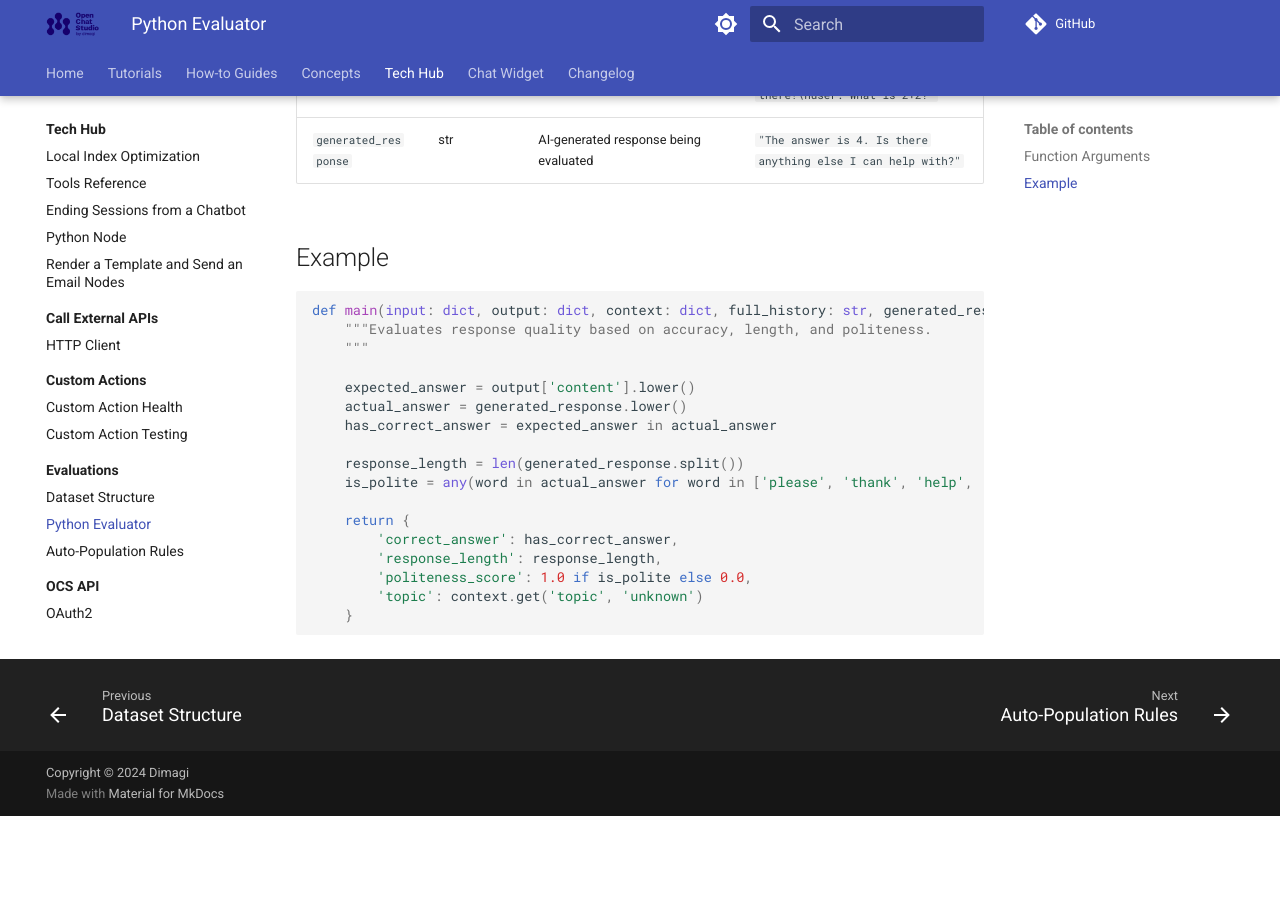
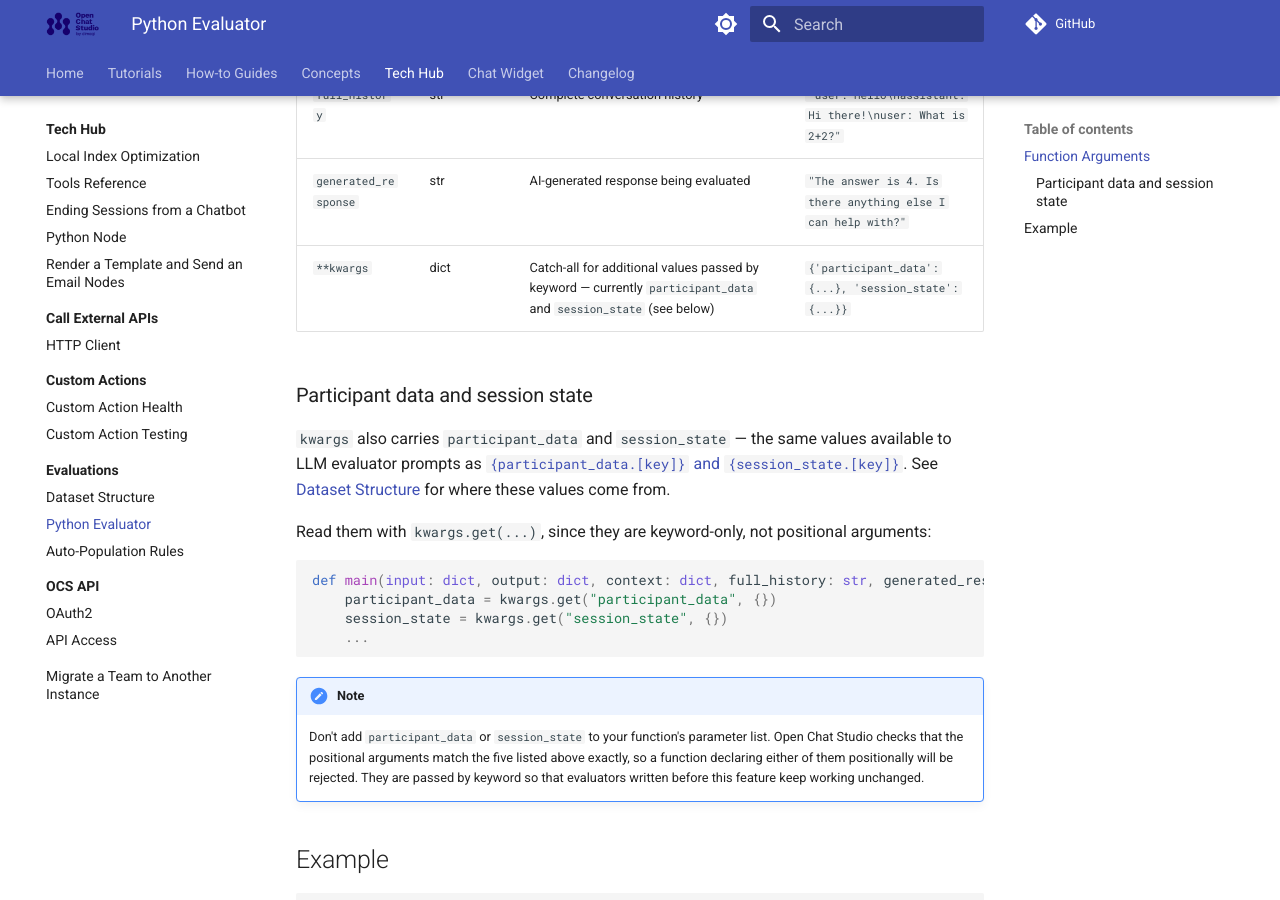
Before and after one commit to dimagi/open-chat-studio-docs, an MkDocs documentation site: the page built from docs/tech-hub/evaluations/python_evaluator.md, in a window 1280 px wide and 900 px high, scrolled down 680 px. Built offline with MkDocs 1.6.1 and Material for MkDocs 9.7.7, drawn with Linux system fonts in a browser that asks for light colours; a script that is not in the unit is left out; comment, search, counter and statistics services are not loaded; before the commit the page ends 1496 px from its top, so only the background shows below that; some of the changed text lies outside the part shown.

Commit message:
update changelog and docs from OCS PR #4312
Co-Authored-By: Claude Opus 5 (1M context) <noreply@anthropic.com>

````diff
--- a/docs/tech-hub/evaluations/python_evaluator.md
+++ b/docs/tech-hub/evaluations/python_evaluator.md
@@ -2,7 +2,7 @@
 
 The Python Evaluator runs custom code against each message — useful for deterministic rules, custom string matching, or logic an LLM prompt can't reliably express. See [Evaluators](../../concepts/evaluations/evaluators.md#python-evaluator) for when to choose it over the [LLM Evaluator](../../concepts/evaluations/evaluators.md#llm-evaluator).
 
-The code **must** define a `main` function which takes the `input`, `output`, `context`, `full_history`, and `generated_response` as arguments. It should return a `dict` whose keys will become columns in the output table.
+The code **must** define a `main` function which takes the `input`, `output`, `context`, `full_history`, and `generated_response` as arguments, plus a `**kwargs` catch-all. It should return a `dict` whose keys will become columns in the output table.
 
 ## Function Arguments
 
@@ -13,6 +13,23 @@ The code **must** define a `main` function which takes the `input`, `output`, `c
 | `context` | dict | Additional metadata and variables | `{'topic': 'math', 'difficulty': 'easy', 'user_id': '123'}` |
 | `full_history` | str | Complete conversation history | `"user: Hello\nassistant: Hi there!\nuser: What is 2+2?"` |
 | `generated_response` | str | AI-generated response being evaluated | `"The answer is 4. Is there anything else I can help with?"` |
+| `**kwargs` | dict | Catch-all for additional values passed by keyword — currently `participant_data` and `session_state` (see below) | `{'participant_data': {...}, 'session_state': {...}}` |
+
+### Participant data and session state
+
+`kwargs` also carries `participant_data` and `session_state` — the same values available to LLM evaluator prompts as [`{participant_data.[key]}` and `{session_state.[key]}`](../../concepts/evaluations/evaluators.md#template-variables). See [Dataset Structure](dataset-structure.md#dataset-fields) for where these values come from.
+
+Read them with `kwargs.get(...)`, since they are keyword-only, not positional arguments:
+
+```python
+def main(input: dict, output: dict, context: dict, full_history: str, generated_response: str, **kwargs) -> dict:
+    participant_data = kwargs.get("participant_data", {})
+    session_state = kwargs.get("session_state", {})
+    ...
+```
+
+!!! note
+    Don't add `participant_data` or `session_state` to your function's parameter list. Open Chat Studio checks that the positional arguments match the five listed above exactly, so a function declaring either of them positionally will be rejected. They are passed by keyword so that evaluators written before this feature keep working unchanged.
 
 ## Example
 
````
Also changed, not shown: docs/concepts/evaluations/evaluators.md (+5 -1 lines).
